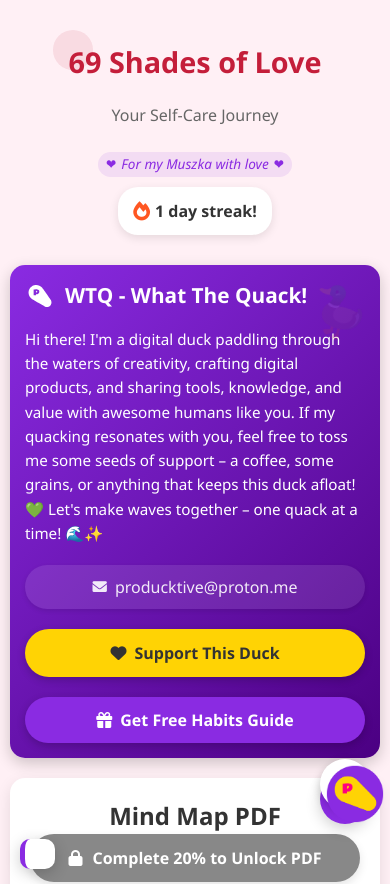
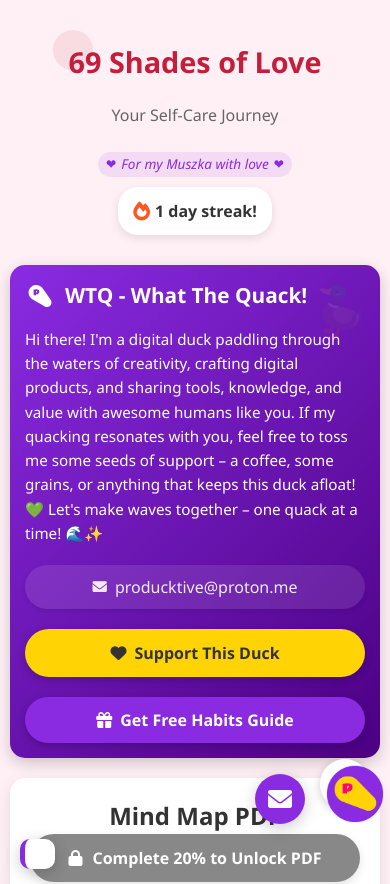
Before and after one commit to kamilponiatowski/69-shades-of-love-landing-page, a Vue app: page / in a window 390 px wide. Shown: the top 884 px of the page. Built offline with nearby package versions, Linux system fonts and the light colour scheme.

Commit message:
fix: newsletter floating position to left

```diff
--- a/src/assets/css/newsletter.css
+++ b/src/assets/css/newsletter.css
@@ -383,7 +383,7 @@
 
     .newsletter-float-button {
         bottom: 20px;
-        right: 20px;
+        right: 85px; /* Zmienione: przesunięcie przycisku newslettera na lewo od przycisku kaczki */
         width: 50px;
         height: 50px;
     }
```
